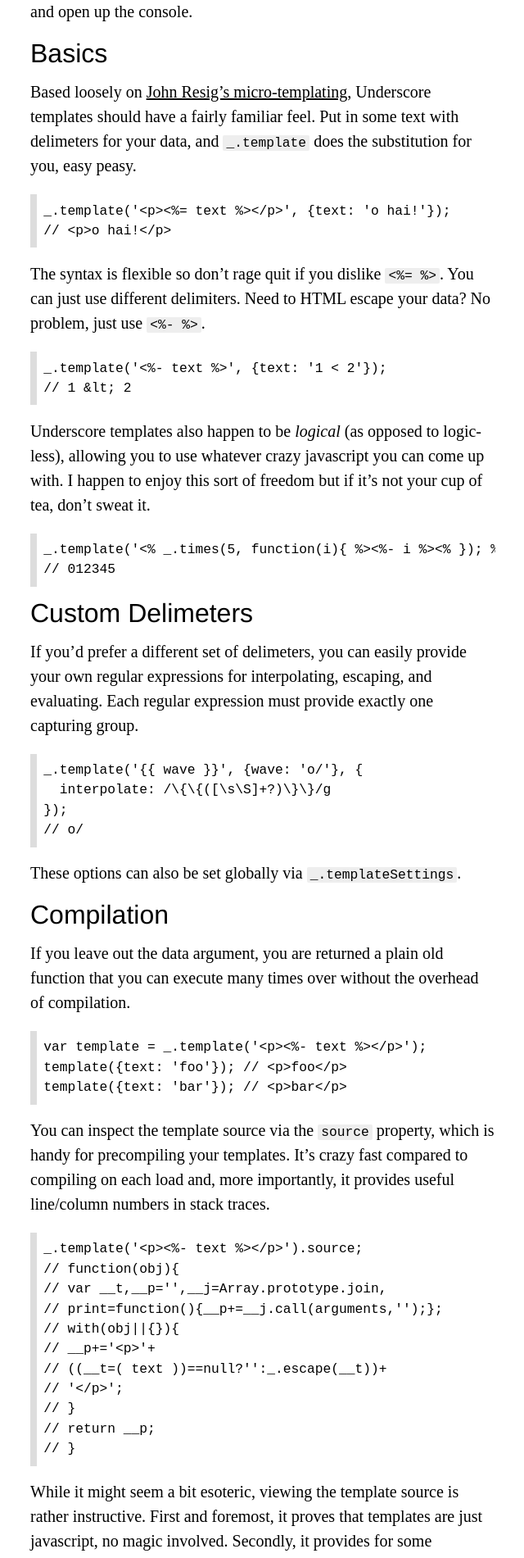
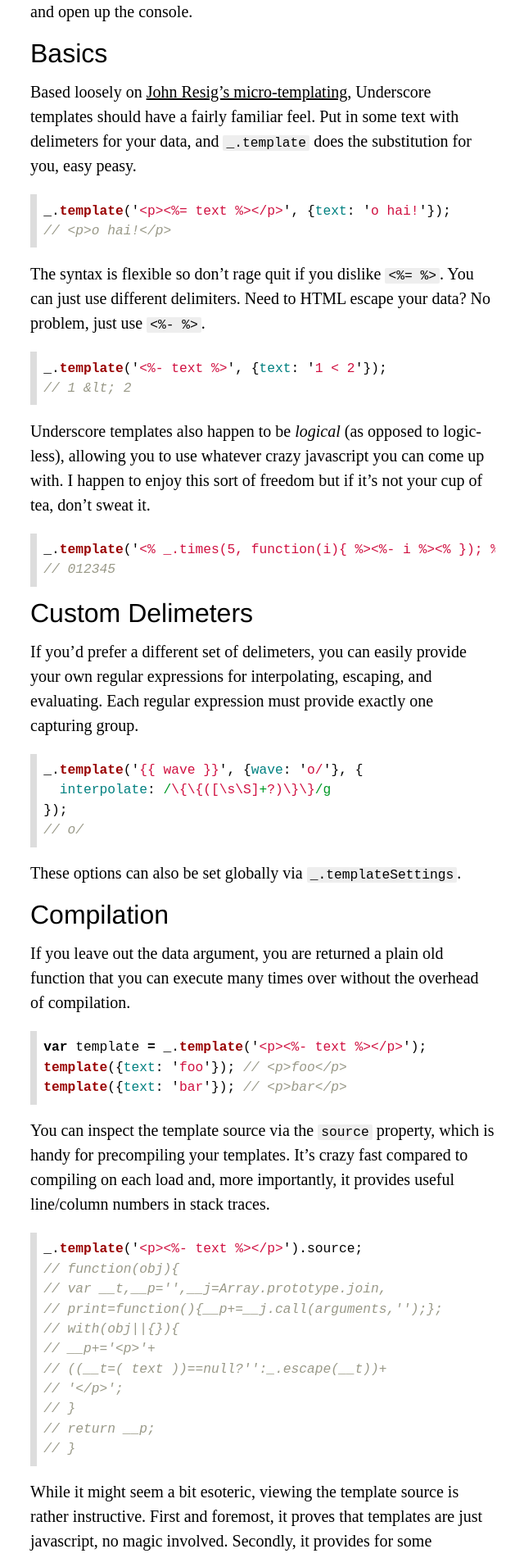
Before and after one commit to braddunbar/braddunbar.github.io, a Jekyll site: the page built from _posts/2013-8-19-underscore-templates.md, in a window 1280 px wide. Shown: the part 430-2331 px from the top of the page at 82% size, without its empty margins (319-959 px from the left). Built offline with Jekyll 4.4.1, drawn with Linux system fonts in a browser that asks for light colours; some web fonts are replaced; some of the changed text lies outside the part shown.

Commit message:
Syntax highlighting.

```diff
--- a/_posts/2013-8-19-underscore-templates.md
+++ b/_posts/2013-8-19-underscore-templates.md
@@ -19,22 +19,28 @@
 templates should have a fairly familiar feel.  Put in some text with delimeters
 for your data, and `_.template` does the substitution for you, easy peasy.
 
-    _.template('<p><%= text %></p>', {text: 'o hai!'});
-    // <p>o hai!</p>
+{% highlight javascript %}
+_.template('<p><%= text %></p>', {text: 'o hai!'});
+// <p>o hai!</p>
+{% endhighlight %}
 
 The syntax is flexible so don't rage quit if you dislike `<%= %>`.  You can
 just use different delimiters.  Need to HTML escape your data?  No problem,
 just use `<%- %>`.
 
-    _.template('<%- text %>', {text: '1 < 2'});
-    // 1 &lt; 2
+{% highlight javascript %}
+_.template('<%- text %>', {text: '1 < 2'});
+// 1 &lt; 2
+{% endhighlight %}
 
 Underscore templates also happen to be *logical* (as opposed to logic-less),
 allowing you to use whatever crazy javascript you can come up with.  I happen
 to enjoy this sort of freedom but if it's not your cup of tea, don't sweat it.
 
-    _.template('<% _.times(5, function(i){ %><%- i %><% }); %>', {});
-    // 012345
+{% highlight javascript %}
+_.template('<% _.times(5, function(i){ %><%- i %><% }); %>', {});
+// 012345
+{% endhighlight %}
 
 ### Custom Delimeters
 
@@ -42,12 +48,14 @@
 regular expressions for interpolating, escaping, and evaluating.  Each regular
 expression must provide exactly one capturing group.
 
+{% highlight javascript %}
 {% raw %}
-    _.template('{{ wave }}', {wave: 'o/'}, {
-      interpolate: /\{\{([\s\S]+?)\}\}/g
-    });
-    // o/
+_.template('{{ wave }}', {wave: 'o/'}, {
+  interpolate: /\{\{([\s\S]+?)\}\}/g
+});
+// o/
 {% endraw %}
+{% endhighlight %}
 
 These options can also be set globally via `_.templateSettings`.
 
@@ -56,26 +64,30 @@
 If you leave out the data argument, you are returned a plain old function that
 you can execute many times over without the overhead of compilation.
 
-    var template = _.template('<p><%- text %></p>');
-    template({text: 'foo'}); // <p>foo</p>
-    template({text: 'bar'}); // <p>bar</p>
+{% highlight javascript %}
+var template = _.template('<p><%- text %></p>');
+template({text: 'foo'}); // <p>foo</p>
+template({text: 'bar'}); // <p>bar</p>
+{% endhighlight %}
 
 You can inspect the template source via the `source` property, which is handy
 for precompiling your templates.  It's crazy fast compared to compiling on each
 load and, more importantly, it provides useful line/column numbers in stack
 traces.
 
-    _.template('<p><%- text %></p>').source;
-    // function(obj){
-    // var __t,__p='',__j=Array.prototype.join,
-    // print=function(){__p+=__j.call(arguments,'');};
-    // with(obj||{}){
-    // __p+='<p>'+
-    // ((__t=( text ))==null?'':_.escape(__t))+
-    // '</p>';
-    // }
-    // return __p;
-    // }
+{% highlight javascript %}
+_.template('<p><%- text %></p>').source;
+// function(obj){
+// var __t,__p='',__j=Array.prototype.join,
+// print=function(){__p+=__j.call(arguments,'');};
+// with(obj||{}){
+// __p+='<p>'+
+// ((__t=( text ))==null?'':_.escape(__t))+
+// '</p>';
+// }
+// return __p;
+// }
+{% endhighlight %}
 
 While it might seem a bit esoteric, viewing the template source is rather
 instructive.  First and foremost, it proves that templates are just javascript,
@@ -88,7 +100,9 @@
 specifying a `variable` to prefix your data with, you can speed things up by an
 order of magnitude.
 
-    _.template('<%- data.x %>', null, {variable: 'data'});
+{% highlight javascript %}
+_.template('<%- data.x %>', null, {variable: 'data'});
+{% endhighlight %}
 
 When a `variable` is not specified, the template source is wrapped in a `with`
 statement.  While there are plenty of [existing
@@ -102,34 +116,38 @@
 context, which can be quite useful when rendering your views.  This prevents
 the need to pass a custom data argument to your template, sparing you from
 memorizing yet another application custom API, not to mention creating another
-custom API at all.  This is maybe my favorite unused `_.template` technique but
+custom API at all.  This is maybe my favorite `_.template` technique but
 has gone unnoticed by most.
 
-    var view = {
-      x: 7,
-      template: _.template('<b><%- this.x %></b>')
-    };
-    view.template();
-    // <b>7</b>
+{% highlight javascript %}
+var view = {
+  x: 7,
+  template: _.template('<b><%- this.x %></b>')
+};
+view.template();
+// <b>7</b>
+{% endhighlight %}
 
 I find it particularly useful in [Backbone views][backbone-view] but it's
 equally useful when rolling your own.
 
-    var View = Backbone.View.extend({
+{% highlight javascript %}
+var View = Backbone.View.extend({
 
-      template: _.template(' \
-        <h1><%- this.model.get("title") %></h1> \
-        <ul><% this.collection.each(function(model) { %> \
-          <li><%- model.get("name") %></li> \
-        <% }, this); %></ul> \
-      '),
+  template: _.template(' \
+    <h1><%- this.model.get("title") %></h1> \
+    <ul><% this.collection.each(function(model) { %> \
+      <li><%- model.get("name") %></li> \
+    <% }, this); %></ul> \
+  '),
 
-      render: function() {
-        this.$el.html(this.template());
-        return this;
-      }
+  render: function() {
+    this.$el.html(this.template());
+    return this;
+  }
 
-    });
+});
+{% endhighlight %}
 
 ### Further Reading
 
--- a/css/screen.css
+++ b/css/screen.css
@@ -131,3 +131,67 @@
 .text-center { text-align: center; }
 .right { float: right; }
 .left { float: left; }
+
+/* pygments */
+
+.hll { background-color: #ffffcc }
+.c { color: #999988; font-style: italic } /* Comment */
+.err { color: #a61717; background-color: #e3d2d2 } /* Error */
+.k { color: #000000; font-weight: bold } /* Keyword */
+.o { color: #000000; font-weight: bold } /* Operator */
+.cm { color: #999988; font-style: italic } /* Comment.Multiline */
+.cp { color: #999999; font-weight: bold; font-style: italic } /* Comment.Preproc */
+.c1 { color: #999988; font-style: italic } /* Comment.Single */
+.cs { color: #999999; font-weight: bold; font-style: italic } /* Comment.Special */
+.gd { color: #000000; background-color: #ffdddd } /* Generic.Deleted */
+.ge { color: #000000; font-style: italic } /* Generic.Emph */
+.gr { color: #aa0000 } /* Generic.Error */
+.gh { color: #999999 } /* Generic.Heading */
+.gi { color: #000000; background-color: #ddffdd } /* Generic.Inserted */
+.go { color: #888888 } /* Generic.Output */
+.gp { color: #555555 } /* Generic.Prompt */
+.gs { font-weight: bold } /* Generic.Strong */
+.gu { color: #aaaaaa } /* Generic.Subheading */
+.gt { color: #aa0000 } /* Generic.Traceback */
+.kc { color: #000000; font-weight: bold } /* Keyword.Constant */
+.kd { color: #000000; font-weight: bold } /* Keyword.Declaration */
+.kn { color: #000000; font-weight: bold } /* Keyword.Namespace */
+.kp { color: #000000; font-weight: bold } /* Keyword.Pseudo */
+.kr { color: #000000; font-weight: bold } /* Keyword.Reserved */
+.kt { color: #445588; font-weight: bold } /* Keyword.Type */
+.m { color: #009999 } /* Literal.Number */
+.s { color: #d01040 } /* Literal.String */
+.na { color: #008080 } /* Name.Attribute */
+.nb { color: #0086B3 } /* Name.Builtin */
+.nc { color: #445588; font-weight: bold } /* Name.Class */
+.no { color: #008080 } /* Name.Constant */
+.nd { color: #3c5d5d; font-weight: bold } /* Name.Decorator */
+.ni { color: #800080 } /* Name.Entity */
+.ne { color: #990000; font-weight: bold } /* Name.Exception */
+.nf { color: #990000; font-weight: bold } /* Name.Function */
+.nl { color: #990000; font-weight: bold } /* Name.Label */
+.nn { color: #555555 } /* Name.Namespace */
+.nt { color: #000080 } /* Name.Tag */
+.nv { color: #008080 } /* Name.Variable */
+.ow { color: #000000; font-weight: bold } /* Operator.Word */
+.w { color: #bbbbbb } /* Text.Whitespace */
+.mf { color: #009999 } /* Literal.Number.Float */
+.mh { color: #009999 } /* Literal.Number.Hex */
+.mi { color: #009999 } /* Literal.Number.Integer */
+.mo { color: #009999 } /* Literal.Number.Oct */
+.sb { color: #d01040 } /* Literal.String.Backtick */
+.sc { color: #d01040 } /* Literal.String.Char */
+.sd { color: #d01040 } /* Literal.String.Doc */
+.s2 { color: #d01040 } /* Literal.String.Double */
+.se { color: #d01040 } /* Literal.String.Escape */
+.sh { color: #d01040 } /* Literal.String.Heredoc */
+.si { color: #d01040 } /* Literal.String.Interpol */
+.sx { color: #d01040 } /* Literal.String.Other */
+.sr { color: #009926 } /* Literal.String.Regex */
+.s1 { color: #d01040 } /* Literal.String.Single */
+.ss { color: #990073 } /* Literal.String.Symbol */
+.bp { color: #999999 } /* Name.Builtin.Pseudo */
+.vc { color: #008080 } /* Name.Variable.Class */
+.vg { color: #008080 } /* Name.Variable.Global */
+.vi { color: #008080 } /* Name.Variable.Instance */
+.il { color: #009999 } /* Literal.Number.Integer.Long */
```
Also changed, not shown: _posts/2011-02-17-bitwise-not-and-indexof.markdown (+16 -10 lines), _posts/2012-3-14-side-effects-of-innerhtml.markdown (+7 -5 lines).
